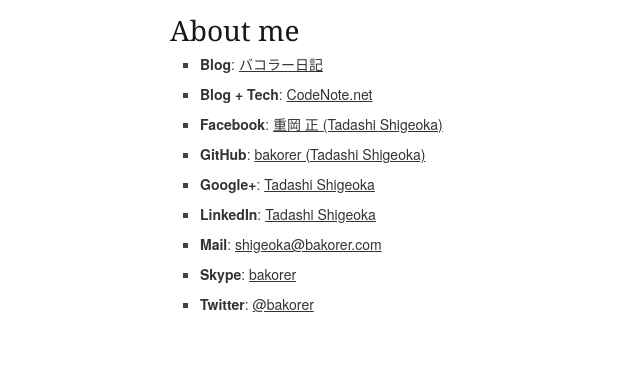
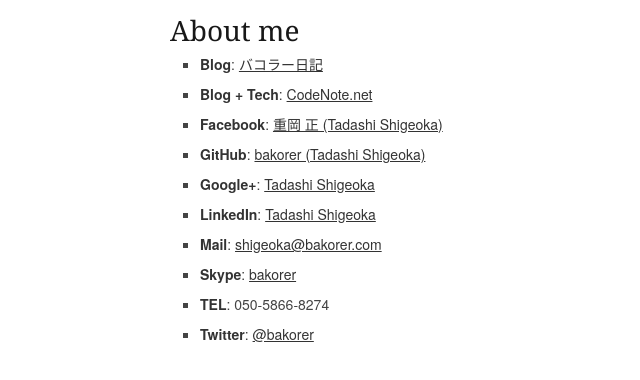
Before and after one commit to bakorer/bakorer-com, a plain HTML site: page public/index.html in a window 1280 px wide. Shown: the part 118-498 px from the top of the page, without its empty margins (0-640 px from the left). Drawn offline with Linux system fonts and the light colour scheme.

Commit message:
Add TEL number

```diff
--- a/public/index.html
+++ b/public/index.html
@@ -57,6 +57,7 @@
 				<li><strong>LinkedIn</strong>: <a href="http://www.linkedin.com/in/bakorer" target=”_blank”>Tadashi Shigeoka</a></li>
 				<li><strong>Mail</strong>: <a href="mailto:shigeoka@bakorer.com" target=”_blank”>shigeoka@bakorer.com</a></li>
 				<li><strong>Skype</strong>: <a href="skype:bakorer?chat" target=”_blank”>bakorer</a></li>
+				<li><strong>TEL</strong>: 050-5866-8274</li>
 				<li><strong>Twitter</strong>: <a href="https://twitter.com/bakorer" target=”_blank”>@bakorer</a></li>
 			</ul>
 		</div>
```
